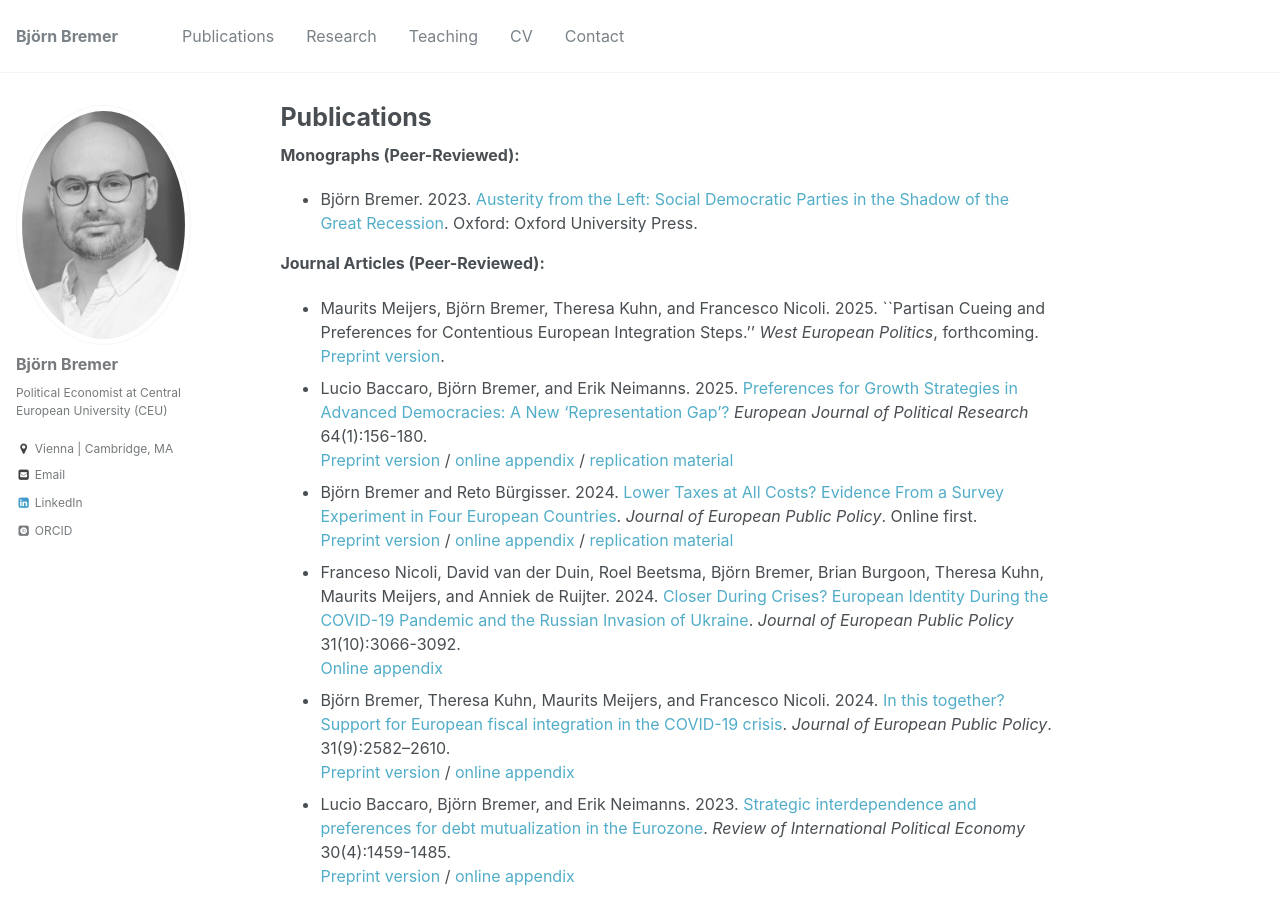
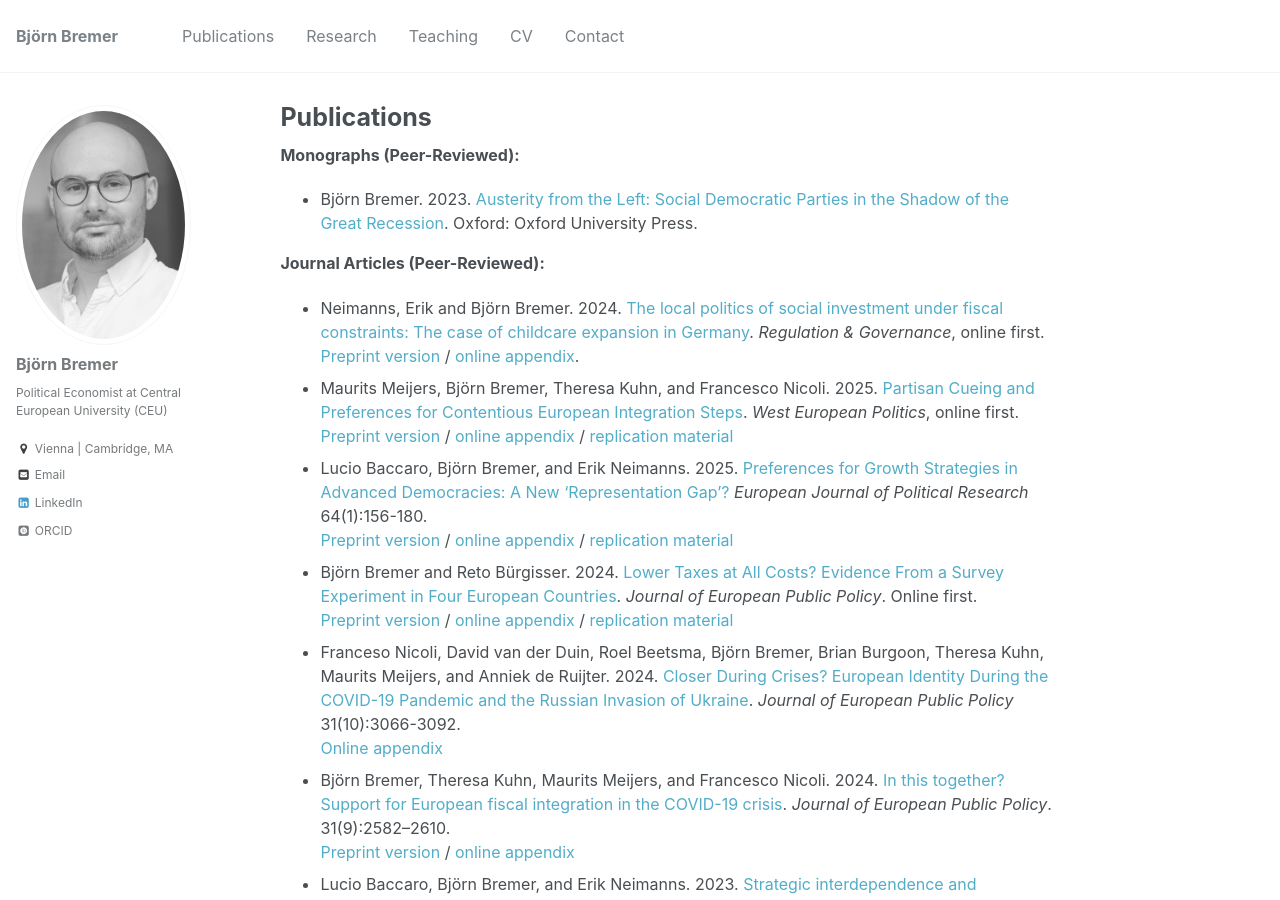
Before and after one commit to bjoernbremer/bjoernbremer.github.io, a Jekyll site: the page built from _pages/publications.md, in a window 1280 px wide and 900 px high. Built offline with Jekyll 4.4.1, drawn with Linux system fonts in a browser that asks for light colours; some web fonts are replaced; some of the changed text lies outside the part shown.

Commit message:
Update publications.md

```diff
--- a/_pages/publications.md
+++ b/_pages/publications.md
@@ -10,7 +10,8 @@ author_profile: true
 * Björn Bremer. 2023. [Austerity from the Left: Social Democratic Parties in the Shadow of the Great Recession](https://global.oup.com/academic/product/austerity-from-the-left-9780192872210?facet_narrowbyprice_facet=50to100&lang=en&cc=mv#). Oxford: Oxford University Press.
 
 **Journal Articles (Peer-Reviewed):**
-* Maurits Meijers, Björn Bremer, Theresa Kuhn, and Francesco Nicoli. 2025. ``Partisan Cueing and Preferences for Contentious European Integration Steps.'' *West European Politics*, forthcoming. [Preprint version](https://doi.org/10.31235/osf.io/bmf5e).
+* Neimanns, Erik and Björn Bremer. 2024. [The local politics of social investment under fiscal constraints: The case of childcare expansion in Germany](https://onlinelibrary.wiley.com/doi/10.1111/rego.70037). *Regulation & Governance*, online first. [Preprint version](https://doi.org/10.31235/osf.io/9yrp2) / [online appendix](https://onlinelibrary.wiley.com/action/downloadSupplement?doi=10.1111%2Frego.70037&file=rego70037-sup-0001-Appendix.pdf).
+* Maurits Meijers, Björn Bremer, Theresa Kuhn, and Francesco Nicoli. 2025. [Partisan Cueing and Preferences for Contentious European Integration Steps](https://www.tandfonline.com/doi/full/10.1080/01402382.2025.2497720). *West European Politics*, online first. [Preprint version](https://doi.org/10.31235/osf.io/bmf5e) / [online appendix](https://ndownloader.figstatic.com/files/55047875) / [replication material](https://doi.org/10.7910/DVN/RNSKQV)
 * Lucio Baccaro, Björn Bremer, and Erik Neimanns. 2025. [Preferences for Growth Strategies in Advanced Democracies: A New 'Representation Gap'?](https://doi.org/10.1111/1475-6765.12686) *European Journal of Political Research* 64(1):156-180. <br/>
 [Preprint version](https://pure.mpg.de/pubman/item/item_3528109_3/component/file_3528110/mpifg_dp23_4.pdf?mode=download) / [online appendix](https://ejpr.onlinelibrary.wiley.com/action/downloadSupplement?doi=10.1111%2F1475-6765.12686&file=ejpr12686-sup-0001-Appendix.pdf) / [replication material](https://ejpr.onlinelibrary.wiley.com/action/downloadSupplement?doi=10.1111%2F1475-6765.12686&file=ejpr12686-sup-0002-Replication.zip)
 * Björn Bremer and Reto Bürgisser. 2024. [Lower Taxes at All Costs? Evidence From a Survey Experiment in Four European Countries](https://doi.org/10.1080/13501763.2024.2333856). *Journal of European Public Policy*. Online first. <br/>
```
Also changed, not shown: other parts of _pages/publications.md (+1 -2 lines).
